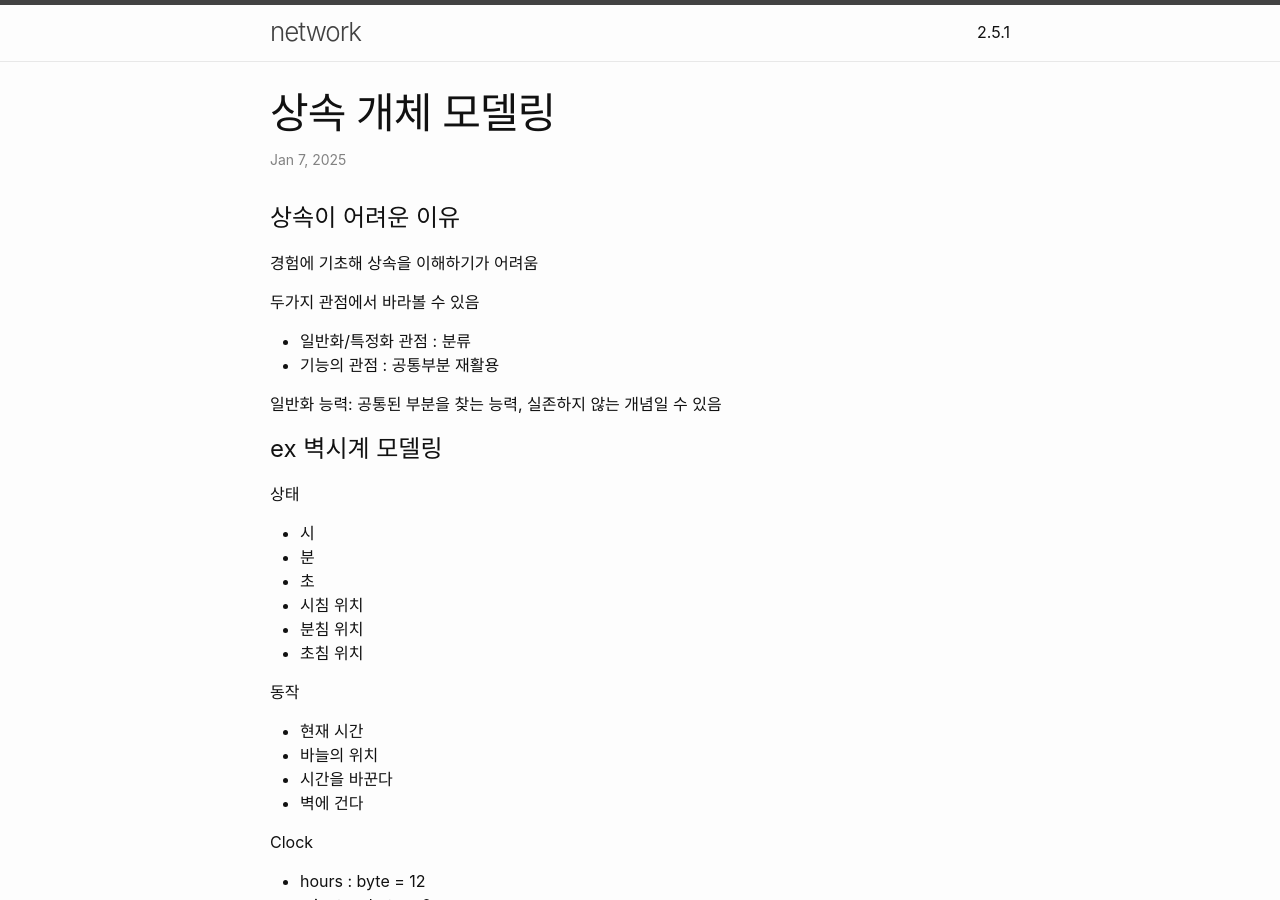
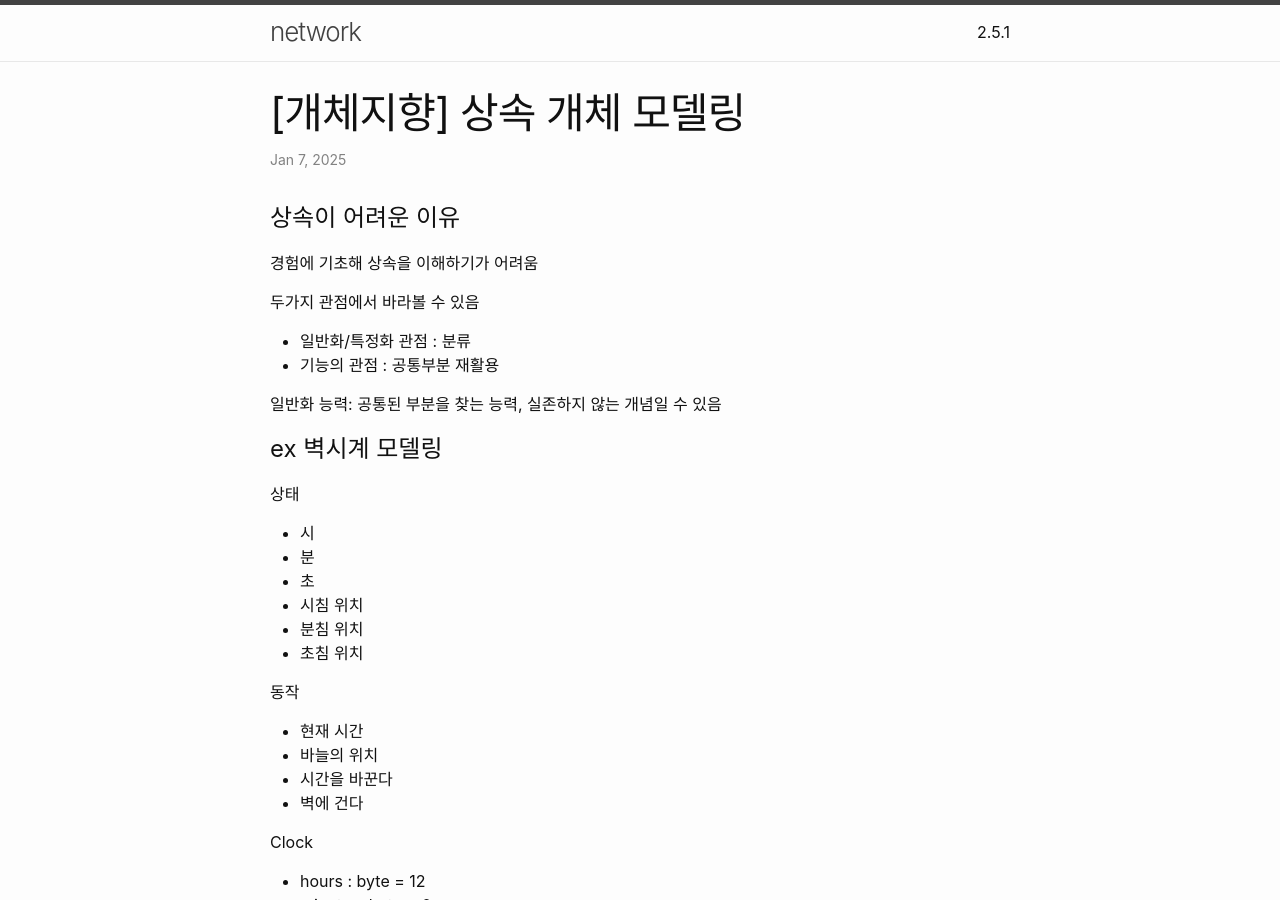
Before and after one commit to EeeUnS/network, a Jekyll site: the page built from _posts/2025-01-07-7.상속개체모델링.md, in a window 1280 px wide and 900 px high. Built offline with Jekyll 4.4.1, drawn with Linux system fonts in a browser that asks for light colours.

Commit message:
Update 2025-01-07-7.상속개체모델링.md

```diff
--- a/_posts/2025-01-07-7.상속개체모델링.md
+++ b/_posts/2025-01-07-7.상속개체모델링.md
@@ -1,7 +1,7 @@
 ---
 layout: post
 comments : true
-title:  "상속 개체 모델링"
+title:  "[개체지향] 상속 개체 모델링"
 date:   2025-01-07 22:53:01 +0900
 ---
 
```
